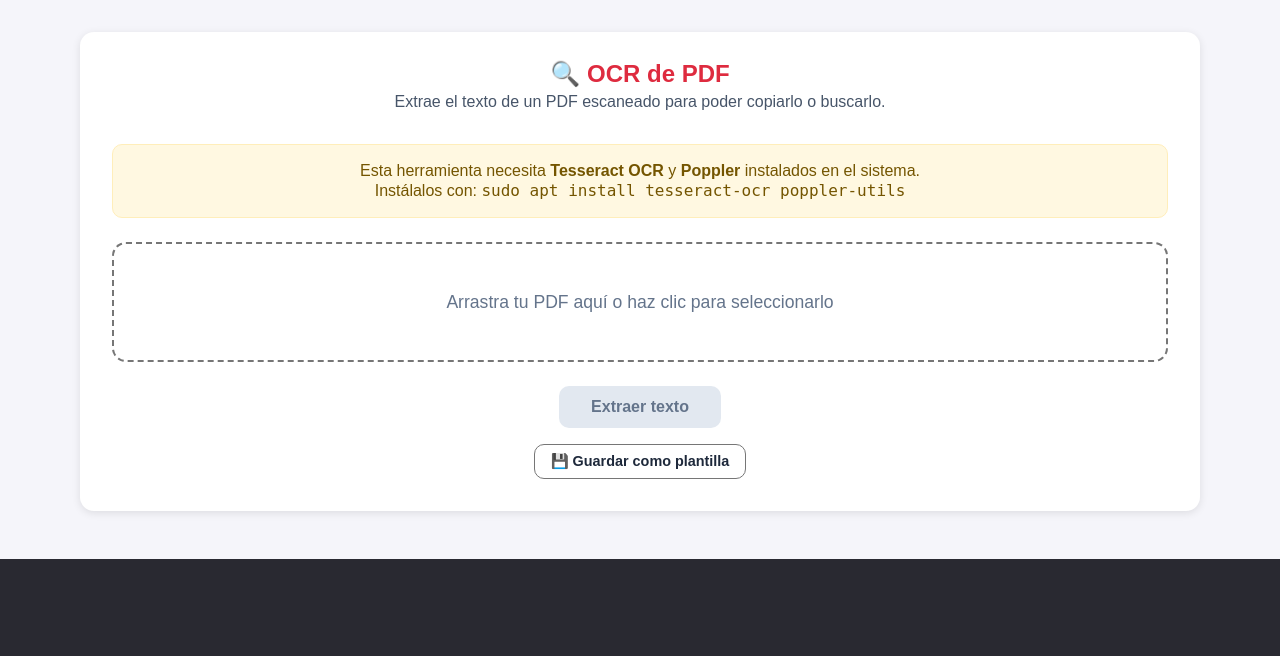
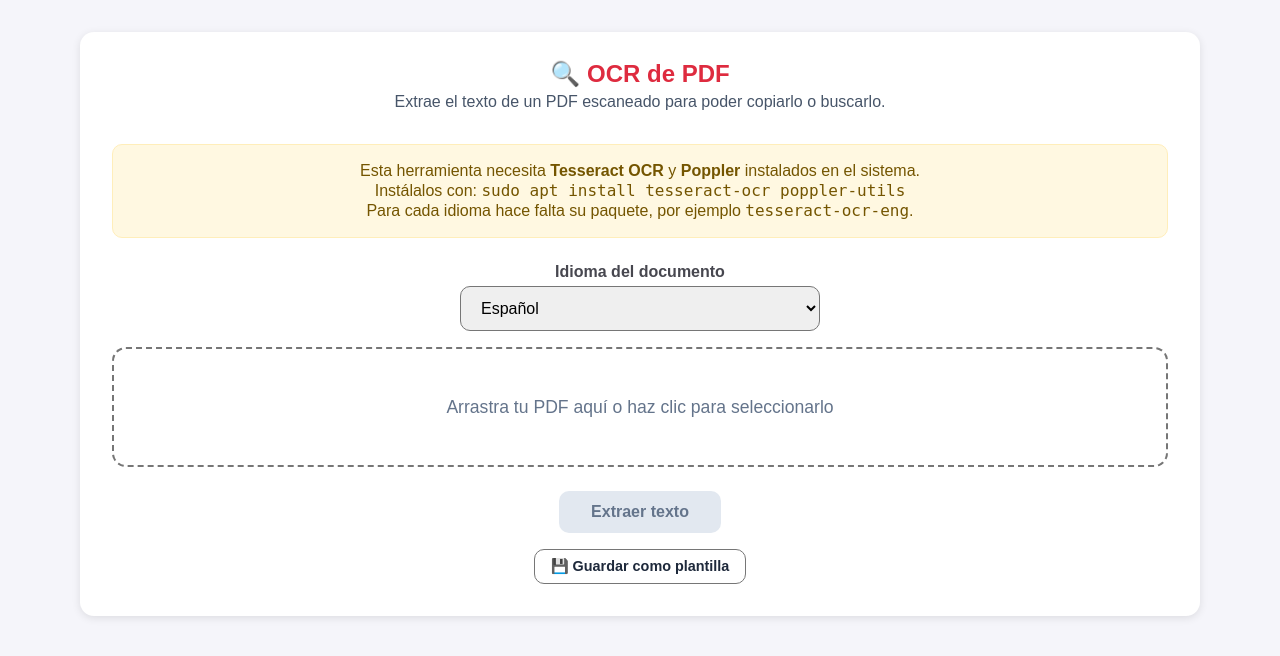
Before and after one commit to achrafestudios-lab/Pedeefe, a Flask app: page /ocr in a window 1280 px wide. Shown: the part 60-716 px from the top of the page. Run offline with Flask 3, Linux system fonts and the light colour scheme; some libraries are stand-ins or nearby versions.

Commit message:
feat: OCR multiidioma con selector y validacion estricta (6 idiomas)

```diff
--- a/app.py
+++ b/app.py
@@ -132,7 +132,10 @@ DEPENDENCY_HINTS = {
     "Linux": {
         "poppler": "Instálalo con: sudo apt install poppler-utils",
         "ghostscript": "Instálalo con: sudo apt install ghostscript",
-        "tesseract": "Instálalo con: sudo apt install tesseract-ocr tesseract-ocr-spa",
+        "tesseract": (
+            "Instálalo con: sudo apt install tesseract-ocr "
+            "tesseract-ocr-spa tesseract-ocr-eng"
+        ),
         "libreoffice": "Instálalo con: sudo apt install libreoffice",
     },
 }
@@ -1259,10 +1262,28 @@ def desproteger():
 
 # ─── OCR de PDFs escaneados ──────────────────────────────────────────
 
+# Códigos aceptados por el selector. Se pasan tal cual a Tesseract, por lo que
+# la lista es también un allowlist: nunca se envía un idioma arbitrario al motor.
+# Cada idioma requiere su traineddata instalado en el sistema.
+OCR_LANGUAGES = {
+    "spa": "Español",
+    "eng": "English",
+    "fra": "Français",
+    "deu": "Deutsch",
+    "ita": "Italiano",
+    "por": "Português",
+}
+
+
 @app.route("/ocr", methods=["GET", "POST"])
 def ocr():
     if request.method == "GET":
         return render_template("ocr.html")
+
+    # Idioma: allowlist estricto para no pasar códigos arbitrarios a Tesseract.
+    lang = request.form.get("lang") or "spa"
+    if lang not in OCR_LANGUAGES:
+        return render_template("ocr.html", error="Selecciona un idioma de OCR válido.")
 
     # Recibir archivo
     file = request.files.get("file")
@@ -1297,7 +1318,7 @@ def ocr():
         # Extraer texto de cada página con pytesseract (necesita Tesseract OCR)
         all_text = []
         for i, image in enumerate(images):
-            text = pytesseract.image_to_string(image, lang="spa")
+            text = pytesseract.image_to_string(image, lang=lang)
             all_text.append(f"--- Página {i + 1} ---\n{text}")
 
         # Unir todo el texto en un solo string
@@ -1313,8 +1334,14 @@ def ocr():
     except Exception as e:
         cleanup_folder(temp_dir)
         error_msg = str(e)
+        # Mensaje amigable si falta el traineddata del idioma elegido
+        if "traineddata" in error_msg.lower():
+            error_msg = (
+                f"Falta el idioma '{lang}' en Tesseract. Instálalo con: "
+                f"sudo apt install tesseract-ocr-{lang}"
+            )
         # Mensaje amigable si Tesseract no está instalado
-        if "tesseract" in error_msg.lower() or "not found" in error_msg.lower():
+        elif "tesseract" in error_msg.lower() or "not found" in error_msg.lower():
             error_msg = "No se encontró Tesseract OCR en el sistema. Instálalo con: sudo apt install tesseract-ocr"
         # Mensaje amigable si Poppler no está instalado
         elif "poppler" in error_msg.lower():
@@ -2982,7 +3009,7 @@ API_TOOLS = {
     },
     "ocr": {
         "label": "OCR", "endpoint": "ocr", "route": "/ocr",
-        "files": [_api_file("file")], "params": [],
+        "files": [_api_file("file")], "params": ["lang"],
     },
     "marcar-agua": {
         "label": "Marcar con agua", "endpoint": "marcar_agua",
--- a/templates/ocr.html
+++ b/templates/ocr.html
@@ -17,9 +17,22 @@
     <div class="alert alert-warning">
         Esta herramienta necesita <strong>Tesseract OCR</strong> y <strong>Poppler</strong> instalados en el sistema.
         <br>Instálalos con: <code>sudo apt install tesseract-ocr poppler-utils</code>
+        <br>Para cada idioma hace falta su paquete, por ejemplo <code>tesseract-ocr-eng</code>.
     </div>
 
     <form action="{{ url_for('ocr') }}" method="POST" enctype="multipart/form-data" class="upload-form">
+        {# Mantener en sync con OCR_LANGUAGES en app.py #}
+        <div class="form-field">
+            <label for="ocr-lang">Idioma del documento</label>
+            <select name="lang" id="ocr-lang">
+                {% for value, label in [
+                    ('spa', 'Español'), ('eng', 'English'), ('fra', 'Français'),
+                    ('deu', 'Deutsch'), ('ita', 'Italiano'), ('por', 'Português')
+                ] %}
+                <option value="{{ value }}" {% if request.form.get('lang', 'spa') == value %}selected{% endif %}>{{ label }}</option>
+                {% endfor %}
+            </select>
+        </div>
         <div class="drop-zone" id="dropZone" role="button" tabindex="0" aria-labelledby="dropZoneText">
             <p id="dropZoneText">Arrastra tu PDF aquí o haz clic para seleccionarlo</p>
             <input type="file" name="file" accept=".pdf" id="fileInput" aria-labelledby="dropZoneText">
```
Also changed, not shown: tests/test_api.py (+5 -0 lines), tests/test_coverage.py (+51 -0 lines), tests/test_tools.py (+8 -0 lines), .github/workflows/ci.yml.
